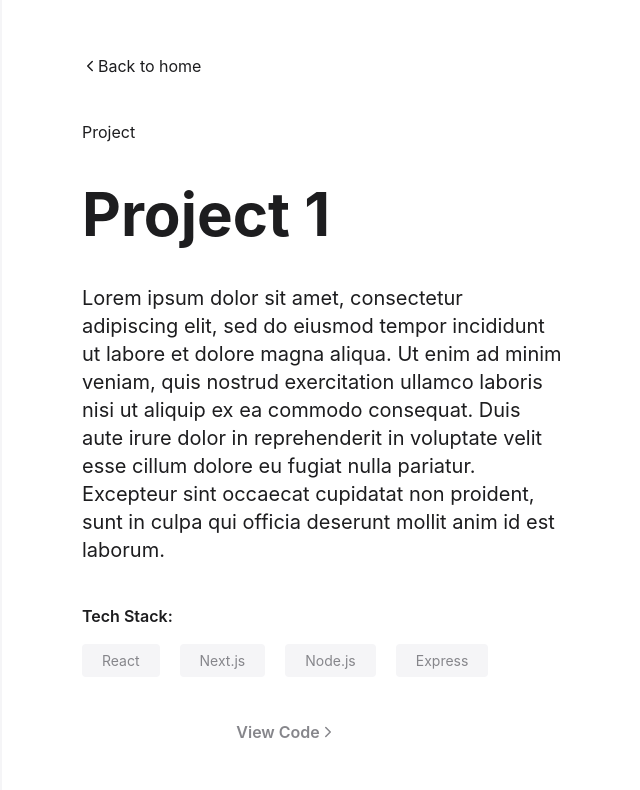
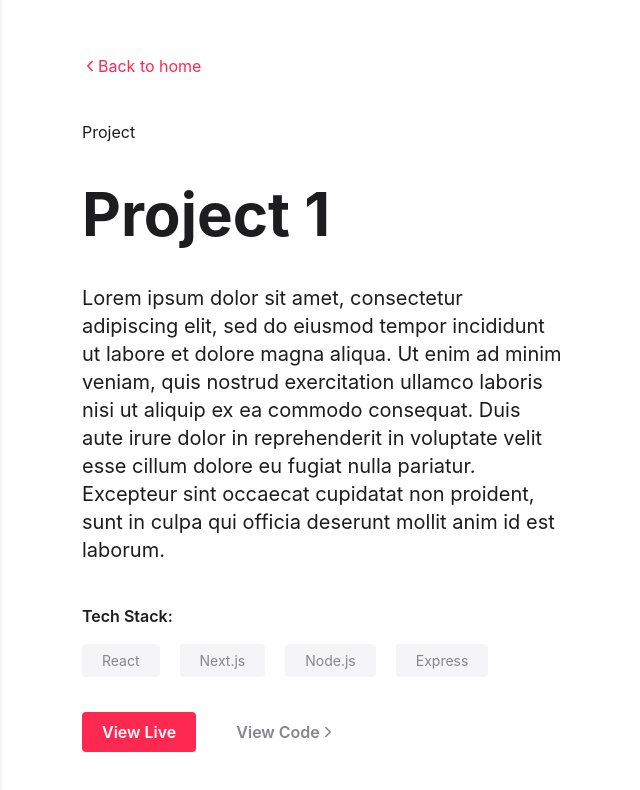
Before and after one commit to TheBoringBOT/developer-portfolio, a Next.js app: page /project/1 in a window 1280 px wide. Shown: the part 106-896 px from the top of the page, without its empty margins (638-1278 px from the left). Built offline with nearby package versions, Linux system fonts and the light colour scheme.

Commit message:
changed some styles

```diff
--- a/components/about/about.js
+++ b/components/about/about.js
@@ -29,7 +29,7 @@ const aboutText = [
   "I have worked with clients all over the 🌎 ",
   "I am 🇬🇧 but based in Sweden.",
   "Want to know more?",
-  <button className="text-blue font-bold  mt-8 hover:underline">
+  <button className="text-highlight  font-bold  mt-8 hover:underline hover:text-highlight-hover  transition-all duration-200">
     <span className="flex items-center space-x-4">
       {" "}
       View Resume <IoChevronForward />{" "}
--- a/components/hero/avatar.js
+++ b/components/hero/avatar.js
@@ -9,8 +9,8 @@ export default function Avatar() {
         <div className="p-3 rounded-full w-full h-full bg-ghost-bg border border-ghost-border z-10">
           <ExportedImage
             layout="fill"
-            objectFit="cover"
-            className=" rounded-full w-full h-full"
+            objectFit="contain"
+            className=" rounded-full w-full h-full p-3"
             src="https://i.pravatar.cc/300"
             alt="Gareth Richards"
           />
--- a/components/hero/intro.js
+++ b/components/hero/intro.js
@@ -21,7 +21,7 @@ export default function intro({ setModalOpen }) {
           <div>
             <button
               onClick={() => setModalOpen(true)}
-              className="text-blue font-semibold text-3xl mt-4 hover:underline"
+              className="text-highlight font-semibold text-3xl mt-4 hover:underline hover:text-highlight-hover"
             >
               <span className="flex items-center space-x-4">
                 {" "}
--- a/components/layout/footer.js
+++ b/components/layout/footer.js
@@ -13,7 +13,7 @@ export default function footer({ setModalOpen }) {
           </h4>
           <button
             onClick={() => setModalOpen(true)}
-            className="text-blue font-medium text-2xl mt-8 hover:underline"
+            className="text-highlight transition-all duration-200 font-medium text-2xl mt-8 hover:underline hover:highlight-hover"
           >
             <span className="flex items-center space-x-4">
               {" "}
--- a/pages/project/[id].js
+++ b/pages/project/[id].js
@@ -89,7 +89,7 @@ const Product = ({ props }) => {
                 <motion.div variants={stagger} className="space-y-10">
                   <Link href="/">
                     <motion.div variants={fadeInUp}>
-                      <button className="text-blue hover:text-blue-hover  transition-all duration-200 hover:underline">
+                      <button className="text-highlight hover:text-highlight-hover  transition-all duration-200 hover:underline">
                         <span className="flex items-center space-x-4 ">
                           <IoChevronBack /> Back to home
                         </span>
@@ -119,7 +119,7 @@ const Product = ({ props }) => {
                     <div className="space-x-10 flex items-center">
                       <a
                         href={url}
-                        className="bg-blue hover:bg-blue-hover transition-all duration-200 rounded px-5 py-2 text-white font-semibold"
+                        className="bg-highlight hover:bg-highlight-hover transition-all duration-200 rounded px-5 py-2 text-white font-semibold"
                       >
                         View Live
                       </a>
```
